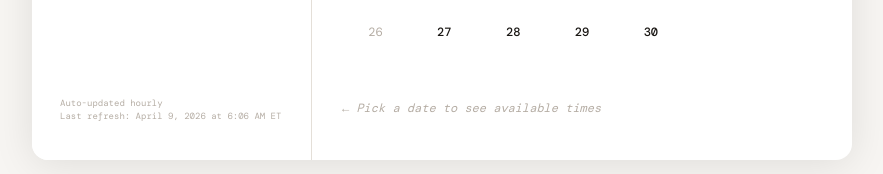
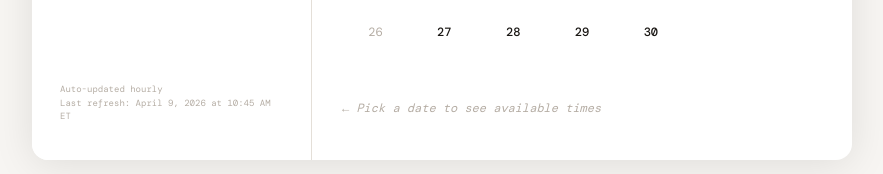
Before and after one commit to dbeg-dev/available, a plain HTML site: page index.html in a window 1280 px wide. Shown: the part 546-720 px from the top of the page, without its empty margins (198-1081 px from the left). Drawn offline with nearby package versions, Linux system fonts and the light colour scheme; a web font is replaced by a local one.

Commit message:
Auto-refresh: 2026-04-09 10:45 UTC

```diff
--- a/index.html
+++ b/index.html
@@ -127,7 +127,7 @@ body{font-family:'DM Mono',monospace;background:var(--bg);min-height:100vh;displ
     <div class="meta-row"><span class="meta-icon">🕐</span> Eastern Time (ET)</div>
     <div class="meta-row"><span class="meta-icon">📍</span> New York, NY</div>
     <div class="meta-row"><span class="meta-icon">📅</span> Weekdays only</div>
-    <div class="updated">Auto-updated hourly<br>Last refresh: April 9, 2026 at 6:06 AM ET</div>
+    <div class="updated">Auto-updated hourly<br>Last refresh: April 9, 2026 at 10:45 AM ET</div>
   </div>
 
   <!-- RIGHT: tabs -->
```
